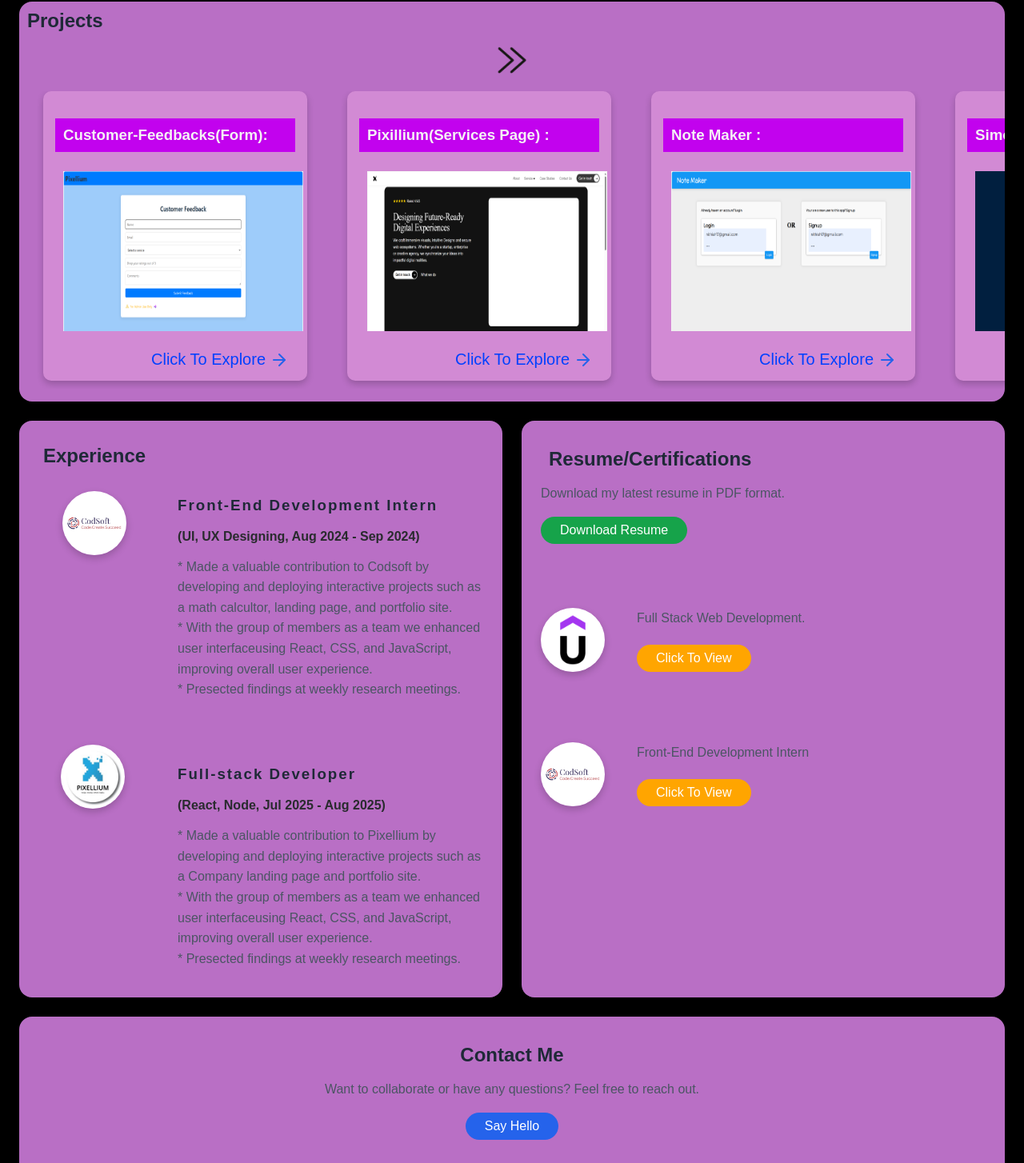
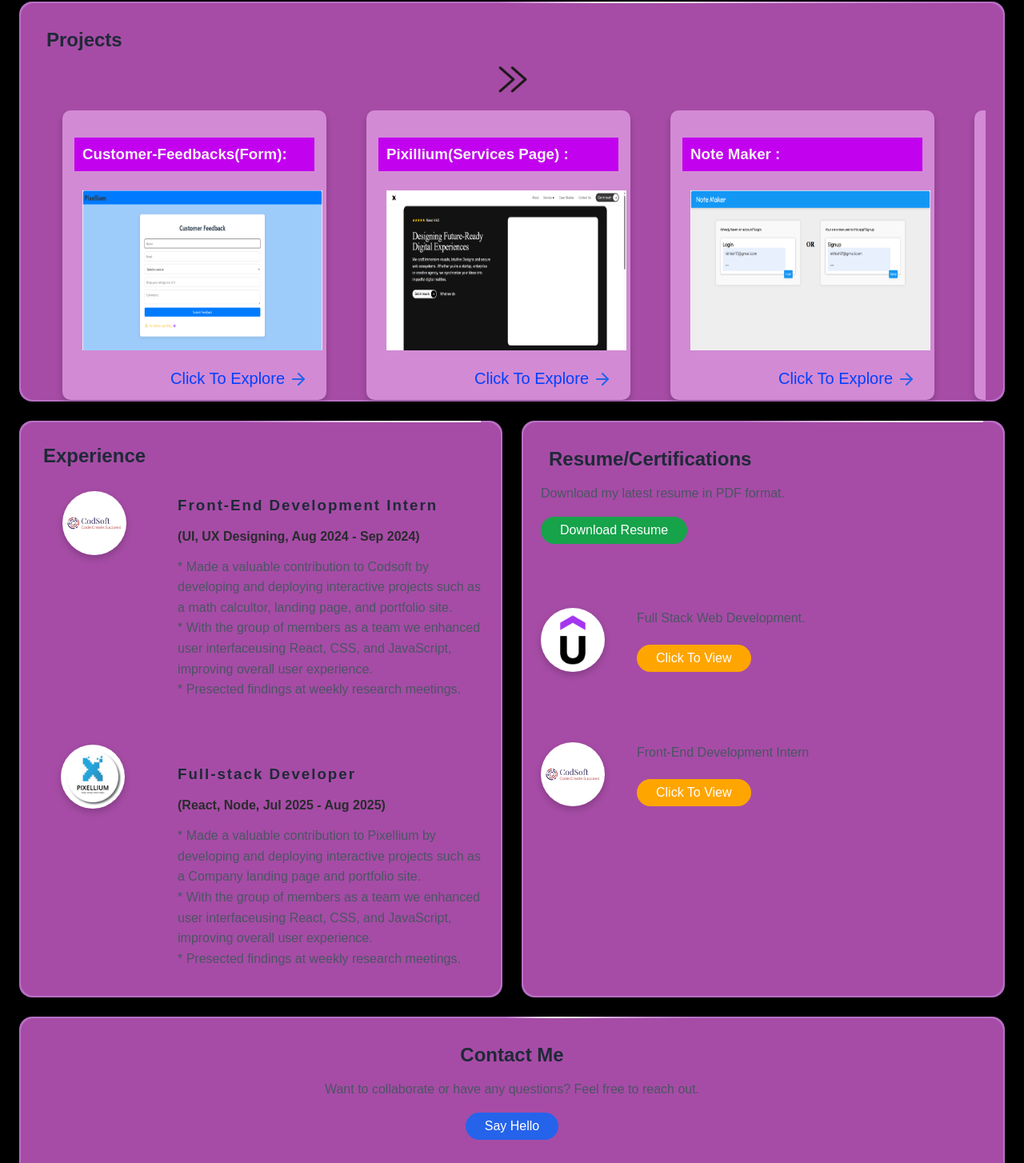
Before and after one commit to vignesh3002-cr/Personal-Portfolio, a React (Vite) app: page / in a window 1280 px wide. Shown: the part 921-2375 px from the top of the page at 80% size. Built offline with nearby package versions, Linux system fonts and the light colour scheme.

Commit message:
3rd graphics where added

```diff
--- a/src/Portfolio.jsx
+++ b/src/Portfolio.jsx
@@ -123,7 +123,7 @@ Resume</button></div>
         </header>
 
         <section className="portfolio-content">
-          <div id="sum" className="portfolio-card" data-aos="fade-up">
+          <div id="sum" className="portfolio-card box" data-aos="fade-up">
             <div className="portfolio-card-body">
               <h2 className="portfolio-section-title">About Me</h2>
               <p className="portfolio-text">
@@ -134,7 +134,7 @@ Resume</button></div>
             </div>
           </div>
 
-          <div className="portfolio-card" data-aos="fade-up" data-aos-delay="100">
+          <div className="portfolio-card box glow-box" data-aos="fade-up" data-aos-delay="100">
             <div className="portfolio-card-body">
               <h2 className="portfolio-section-title">Skills</h2>
                 <div className="skills-grid">
@@ -162,7 +162,8 @@ Resume</button></div>
             </div>
           </div>
 
-        <div id="projects" className="portfolio-card full-width" data-aos="fade-up" data-aos-delay="200">
+        <div id="projects" className="portfolio-card full-width box glow-box" data-aos="fade-up" data-aos-delay="200">
+          <div className="portfolio-card-body">
           <h2 className="portfolio-section-title proj" style={{margin:10}}>Projects</h2>
           <img src="/Right.png" className="logo"></img>
 
@@ -367,11 +368,12 @@ Resume</button></div>
               </div>
             </div>
           </div>
+          </div>
 
         </div>
-        <section id="experience" className="portfolio-card" data-aos="fade-up">
+        <section id="experience" className="portfolio-card box" data-aos="fade-up">
 
-          <div className="exp-container">
+          <div className="exp-container portfolio-card-body">
           <div className="exp1">
             <h2 className="portfolio-section-title" style={{margin:10}}>Experience</h2>
             <img
@@ -388,9 +390,10 @@ Resume</button></div>
               * Presected findings at weekly research meetings.
               </p>
             </div>
+
             </div>
 
-          <div className="exp-container">
+          <div className="exp-container portfolio-card-body">
           <div className="exp1">
             <img style={{marginLeft:32}}
               src="/pixellium.jpeg"
@@ -411,7 +414,7 @@ Resume</button></div>
         </section>
 
 
-        <div id="resume" className="portfolio-card" data-aos="fade-up" data-aos-delay="250">
+        <div id="resume" className="portfolio-card box" data-aos="fade-up" data-aos-delay="250">
           <div className="portfolio-card-body">
             <h2 className="portfolio-section-title">Resume/Certifications</h2>
             <p className="portfolio-text">Download my latest resume in PDF format.</p>
@@ -461,7 +464,7 @@ Resume</button></div>
 
         </div>
 
-        <div id="contact" className="portfolio-card contact full-width" data-aos="fade-up" data-aos-delay="300">
+        <div id="contact" className="portfolio-card contact full-width box" data-aos="fade-up" data-aos-delay="300">
           <div className="portfolio-card-body text-center">
             <h2 className="portfolio-section-title">Contact Me</h2>
             <p className="portfolio-text">
--- a/src/styles/Portfolio.css
+++ b/src/styles/Portfolio.css
@@ -82,6 +82,47 @@
     background-position: 0% center;
   }
 }
+.box {
+  position: relative;
+   /* your purple background */
+  overflow: hidden;
+}
+
+.box::before {
+  content: "";
+  position: absolute;
+  top: -2px;
+  left: -2px;
+  right: -2px;
+  bottom: -2px;
+  border-radius: inherit;
+  background: conic-gradient(
+    from 0deg,
+    transparent 0%,
+    white 10%,
+    transparent 20%
+  );
+  animation: rotate 3s linear infinite;
+  z-index: 1;
+}
+
+.box::after {
+  content: "";
+  position: absolute;
+  top: 2px;
+  left: 2px;
+  right: 2px;
+  bottom: 2px;
+  border-radius: inherit;
+  background-color: #a64ca6; /* same as main bg */
+  z-index: 2;
+}
+
+@keyframes rotate {
+  100% {
+    transform: rotate(360deg);
+  }
+}
 
 .portfolio-title:hover {
   transform: scale(1.05);
@@ -141,6 +182,8 @@
 
 .portfolio-card-body {
   padding: 1.5rem;
+  z-index: 100;
+  position: relative;
 }
 
 .portfolio-section-title {
@@ -190,6 +233,7 @@
 }
 .resume-button {
   background-color: #16a34a;
+
 }
 
 .resume-button:hover {
```
